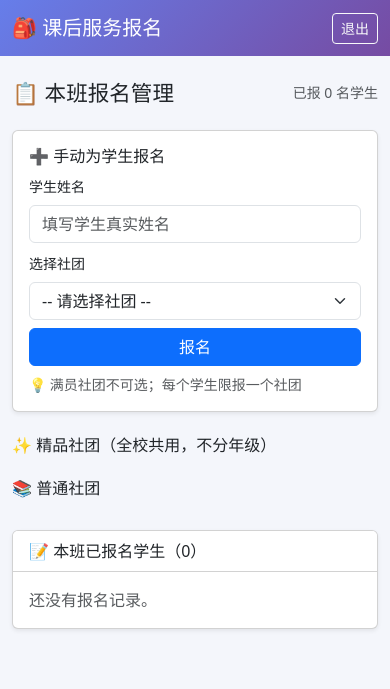
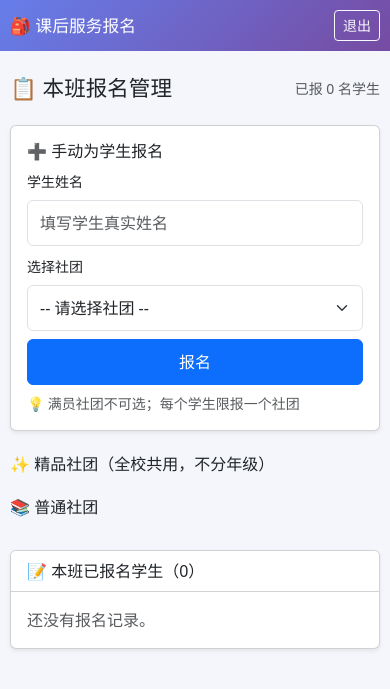
Before and after one commit to huangjun-91/after-school, a Flask app: template templates/teacher.html in a window 390 px wide. Shown: the top 689 px of the page. Run offline with Flask 3, Linux system fonts and the light colour scheme; the template is opened without the code that fills it, so the values that code supplies are empty.

Commit message:
update templates/teacher.html

```diff
--- a/templates/teacher.html
+++ b/templates/teacher.html
@@ -15,6 +15,21 @@
   .name-tag:hover:not(.disabled) { background:#dbe3ff; border-color:#667eea; }
   .name-tag.disabled { background:#f1f3f5; color:#adb5bd; cursor:not-allowed; border-color:#e9ecef; }
   .name-tag .check { color:#28a745; font-weight:bold; }
+
+  /* ===== 移动端优化 ===== */
+  @media (max-width: 768px) {
+    .container { padding-left:10px; padding-right:10px; }
+    .navbar-brand { font-size:1.05rem; }
+    /* 学生姓名标签加大，方便手指点按 */
+    .name-tag { font-size:1rem; padding:8px 14px; margin:4px; border-radius:8px; }
+    /* 手动报名表单控件加大 */
+    .card-body form .form-control, .card-body form .form-select { min-height:46px; }
+    .card-body form .btn-primary { min-height:46px; font-size:1rem; }
+    /* 社团卡片标题加粗 */
+    .club-card .card-title { font-size:1.05rem; }
+    /* 已报名表格：手机端精简列展示 */
+    .reg-table { font-size:.9rem; }
+  }
 </style>
 </head>
 <body>
@@ -195,7 +210,7 @@
     <div class="card-body">
       {% if regs %}
         <div class="table-responsive">
-          <table class="table table-sm align-middle">
+          <table class="table table-sm align-middle reg-table">
             <thead><tr><th>学生姓名</th><th>社团</th><th>类型</th><th>状态</th><th>操作</th></tr></thead>
             <tbody>
               {% for r in regs %}
```
